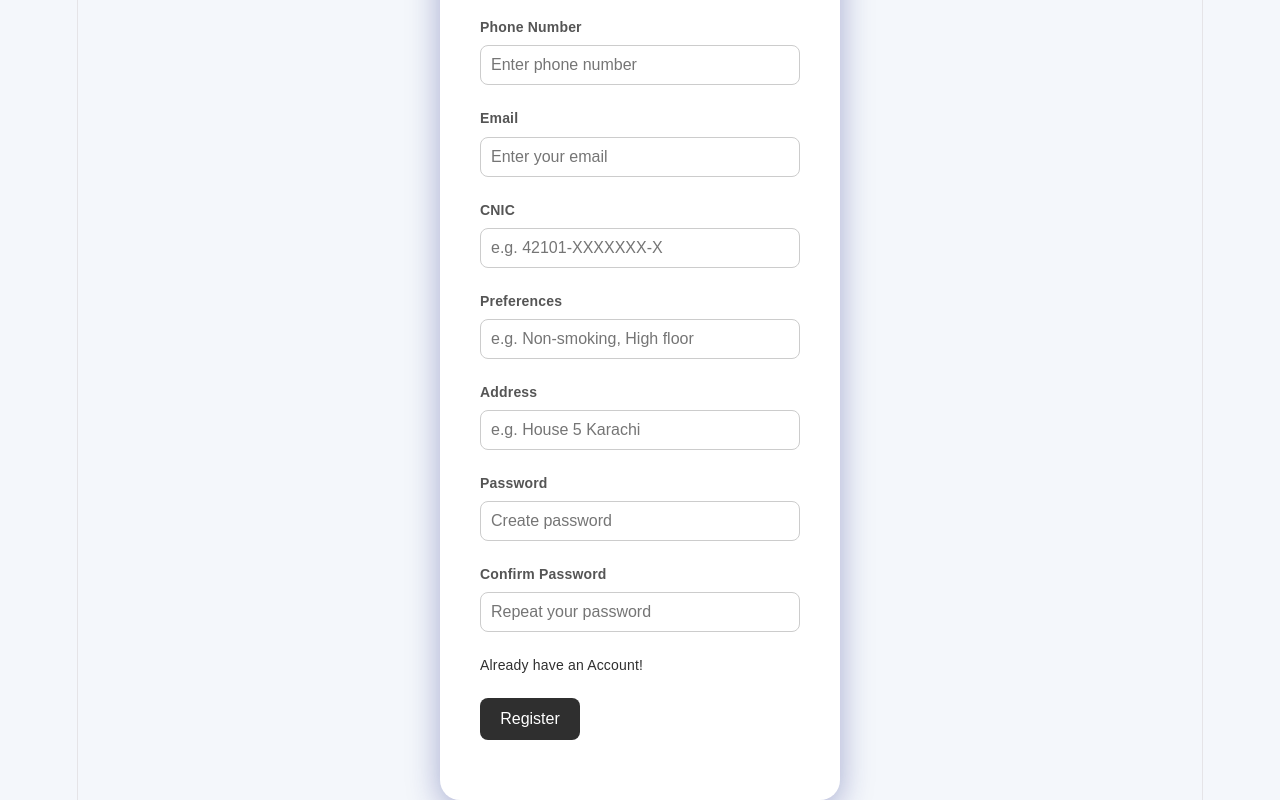
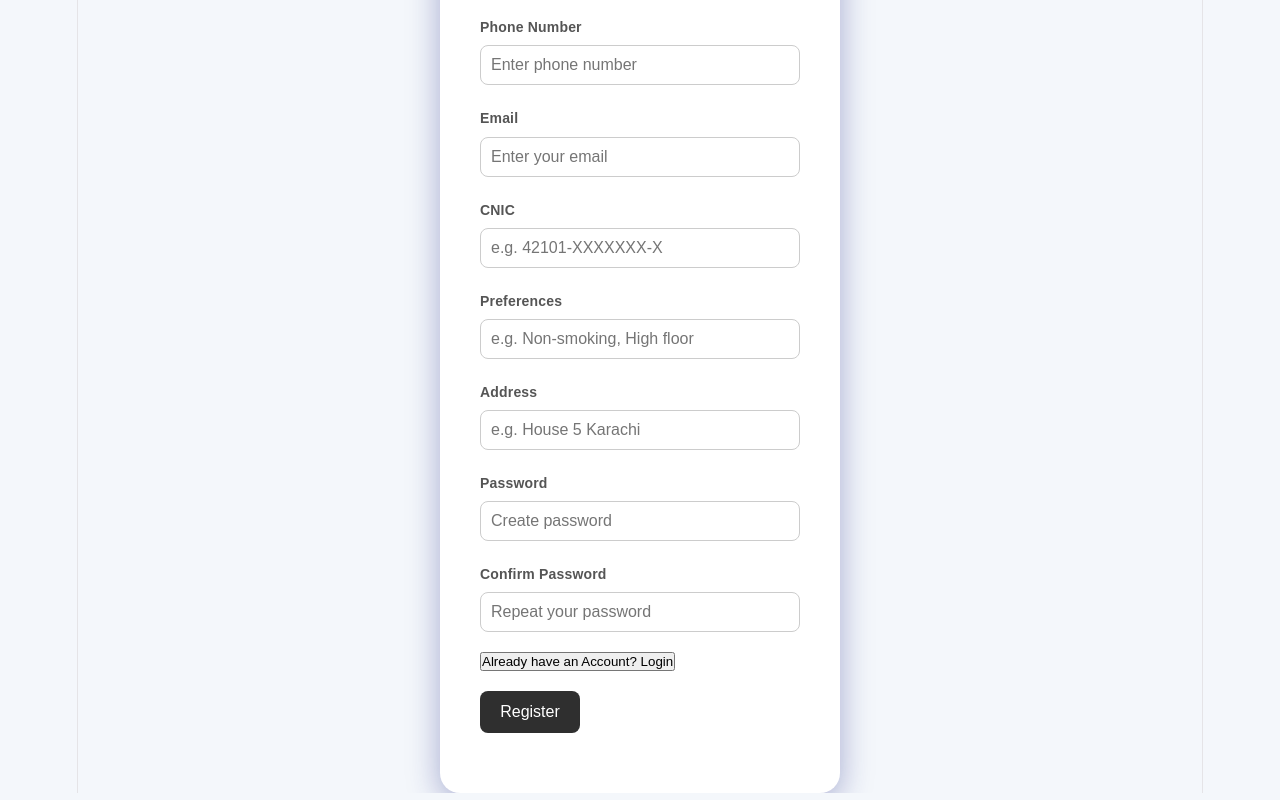
Before and after one commit to KhuzaimaKhalid/Hotel-Management-System, a React app in the folder frontend/: page /signup in a window 1280 px wide. Shown: the part 483-1283 px from the top of the page. Built offline with nearby package versions, Linux system fonts and the light colour scheme; the HTML template or start-up script is replaced by a standard one.

Commit message:
login button added in signup page

```diff
--- a/frontend/src/Signup.jsx
+++ b/frontend/src/Signup.jsx
@@ -1,4 +1,5 @@
 import React, { useState } from 'react';
+import { useNavigate } from 'react-router-dom';
 import axios from 'axios';
 import '../src/CSS/style.css';
 
@@ -21,6 +22,7 @@
 
   const [message, setMessage] = useState('');
   const [isError, setIsError] = useState(false);
+  const navigate = useNavigate();
 
   // 2. Handler to track input changes dynamically
   const handleChange = (e) => {
@@ -167,7 +169,12 @@
           <input type="password" name="confirm_password" id="confirm_password" placeholder="Repeat your password" value={formData.confirm_password} onChange={handleChange} required />
 
           <div className="links">
-            <a href='/'>Already have an Account!</a>
+            <button
+              type="button"
+              onClick={() => navigate('/login')}
+            >
+              Already have an Account? Login
+            </button>
           </div>
 
           <input type="submit" value="Register" className="button" />
```
